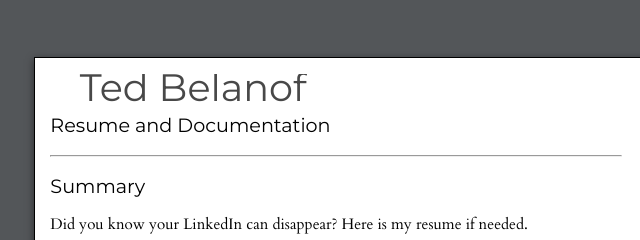
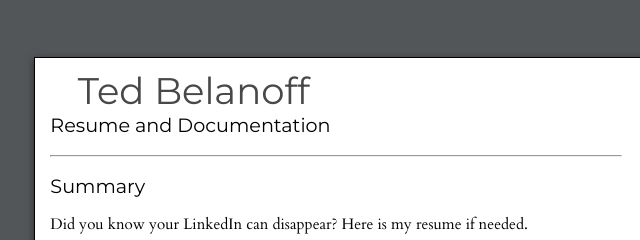
Before and after one commit to TedBelanoff/Resume, a plain HTML site: page index.html in a window 1280 px wide. Shown: the top 240 px of the page, 198-838 px from the left. Drawn offline with nearby package versions, Linux system fonts and the light colour scheme.

Commit message:
Add files via upload

```diff
--- a/index.html
+++ b/index.html
@@ -28,7 +28,7 @@
             <section class="sheet">
                 <section>
                     <header class="name" aria-label="Ted Belanoff">
-                            <svg width="257px" height="35px" viewBox="0 0 320 44" version="1.1" xmlns="http://www.w3.org/2000/svg" xmlns:xlink="http://www.w3.org/1999/xlink">
+                            <svg width="270px" height="35px" viewBox="0 0 350 35" version="1.1" xmlns="http://www.w3.org/2000/svg" xmlns:xlink="http://www.w3.org/1999/xlink">
                                 <g id="Page-1" stroke="none" stroke-width="1" fill="none" fill-rule="evenodd" font-family="Montserrat-Regular, Montserrat" font-size="48" font-weight="normal">
                                     <g id="Letter" transform="translate(-54.000000, -140.000000)" fill="#484848">
                                         <text id="TED-BELANOFF">
```
